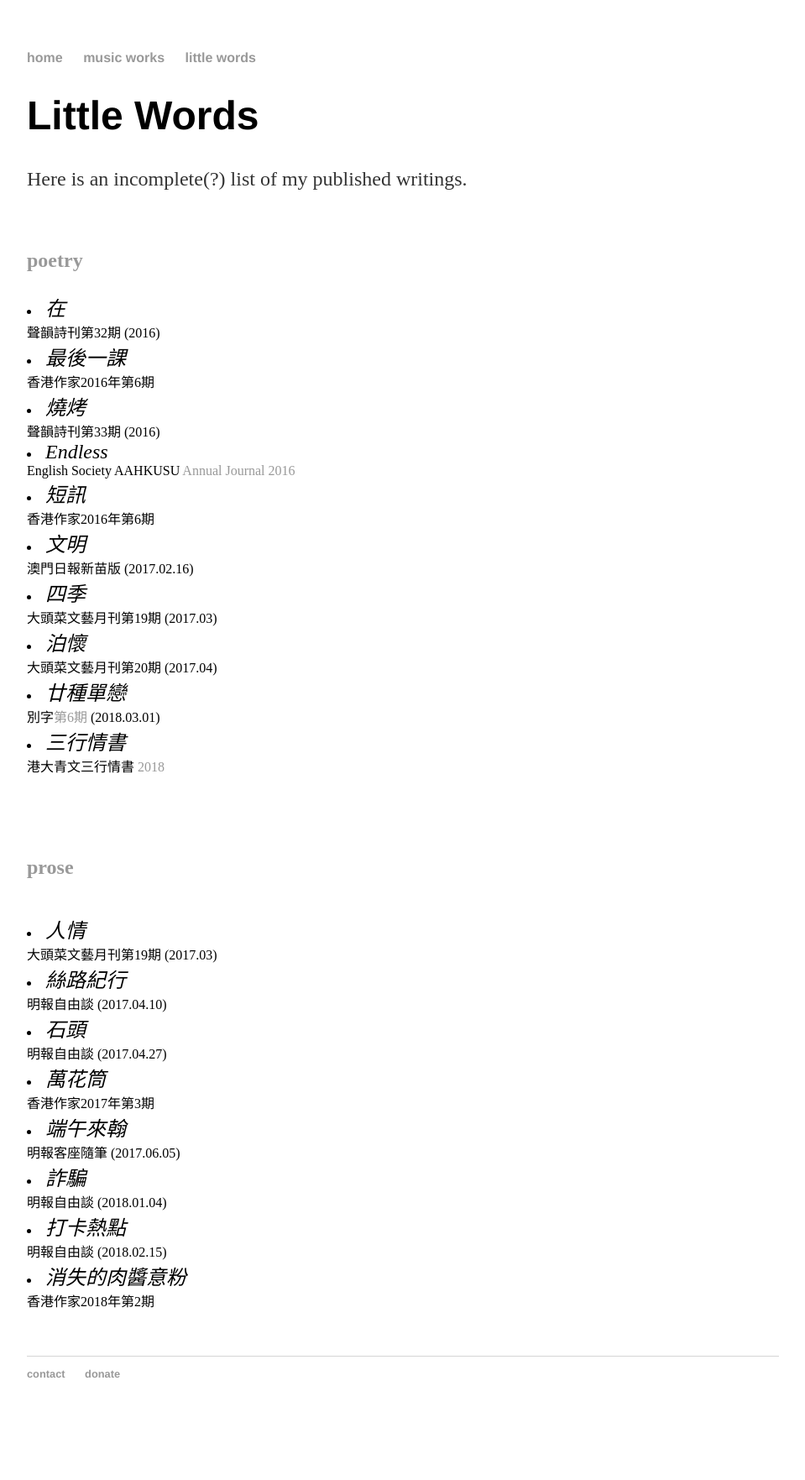
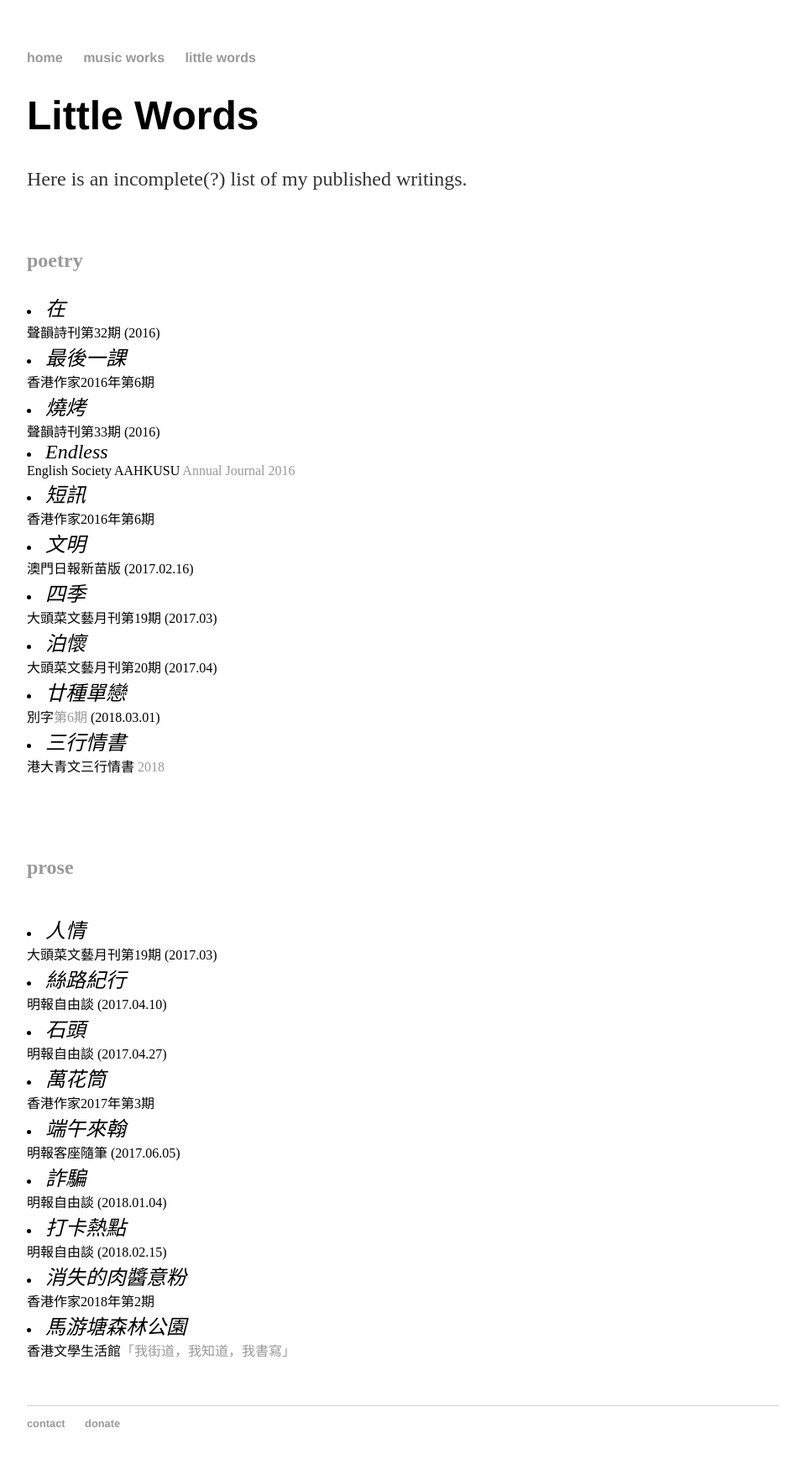
Before and after one commit to maksuihin/maksuihin.github.io, a Jekyll site: the page built from writings.html, in a window 1280 px wide. Shown: the whole page at 84% size, without its empty margins (160-1119 px from the left). Built offline with Jekyll 4.4.1, drawn with Linux system fonts in a browser that asks for light colours; before the commit the page ends 1704 px from its top, so only the background shows below that.

Commit message:
Update writings.html

```diff
--- a/writings.html
+++ b/writings.html
@@ -36,6 +36,7 @@ title: Little Words by MAK, Sui-hin
 <li><em>詐騙</em>      </br>明報自由談 (2018.01.04)<br/></li>
 <li><em>打卡熱點</em>      </br>明報自由談 (2018.02.15)<br/></li>
 <li><em>消失的肉醬意粉</em>      </br>香港作家2018年第2期<br/></li>
+<li><em>馬游塘森林公園</em>      </br>香港文學生活館<a href="http://writinghk.org/article/%E9%A6%AC%E6%B8%B8%E5%A1%98%E6%A3%AE%E6%9E%97%E5%85%AC%E5%9C%92/">「我街道，我知道，我書寫」</a><br/></li>
 
     </ul></span>   </br></br></br>
 
```
